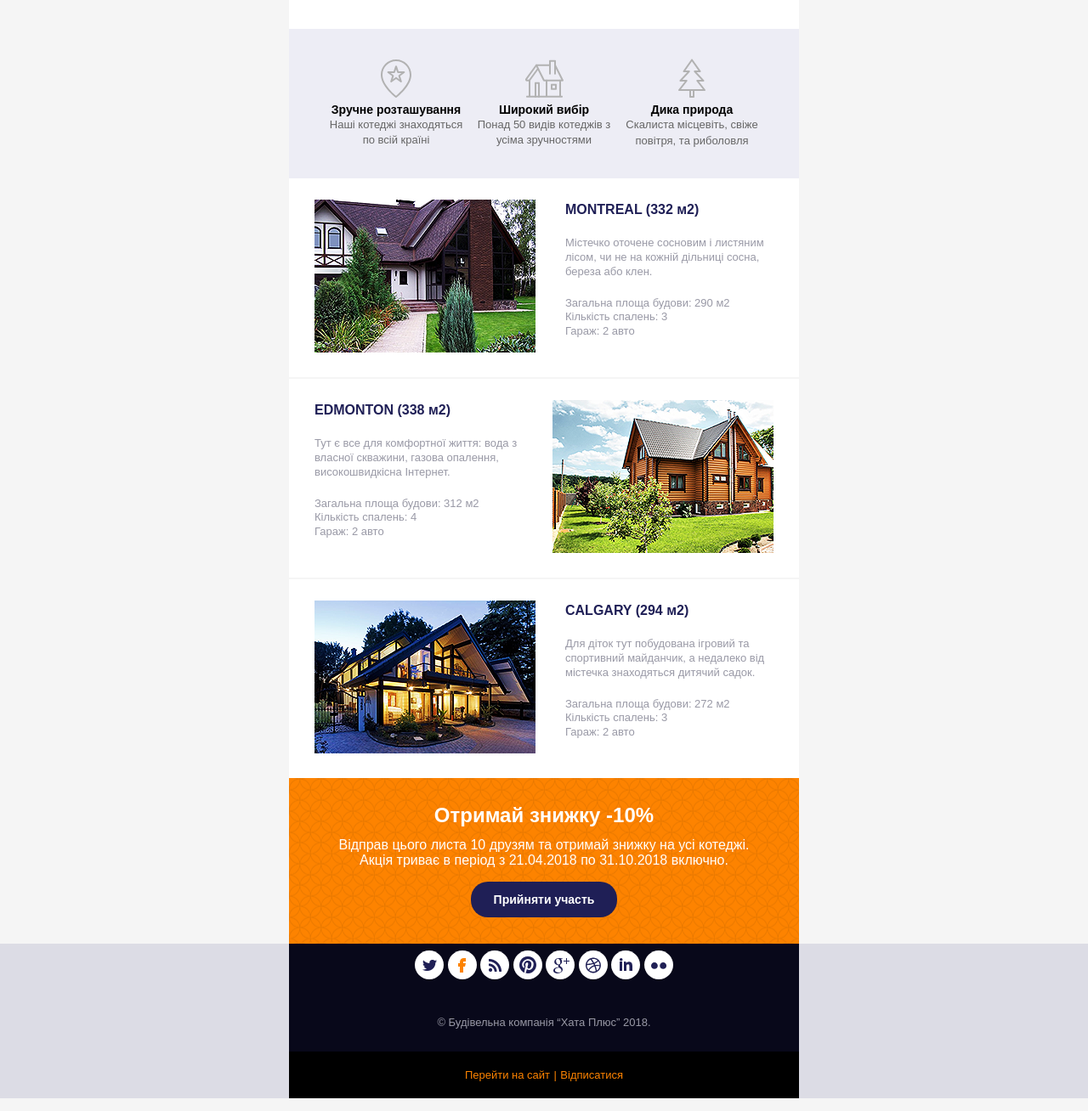
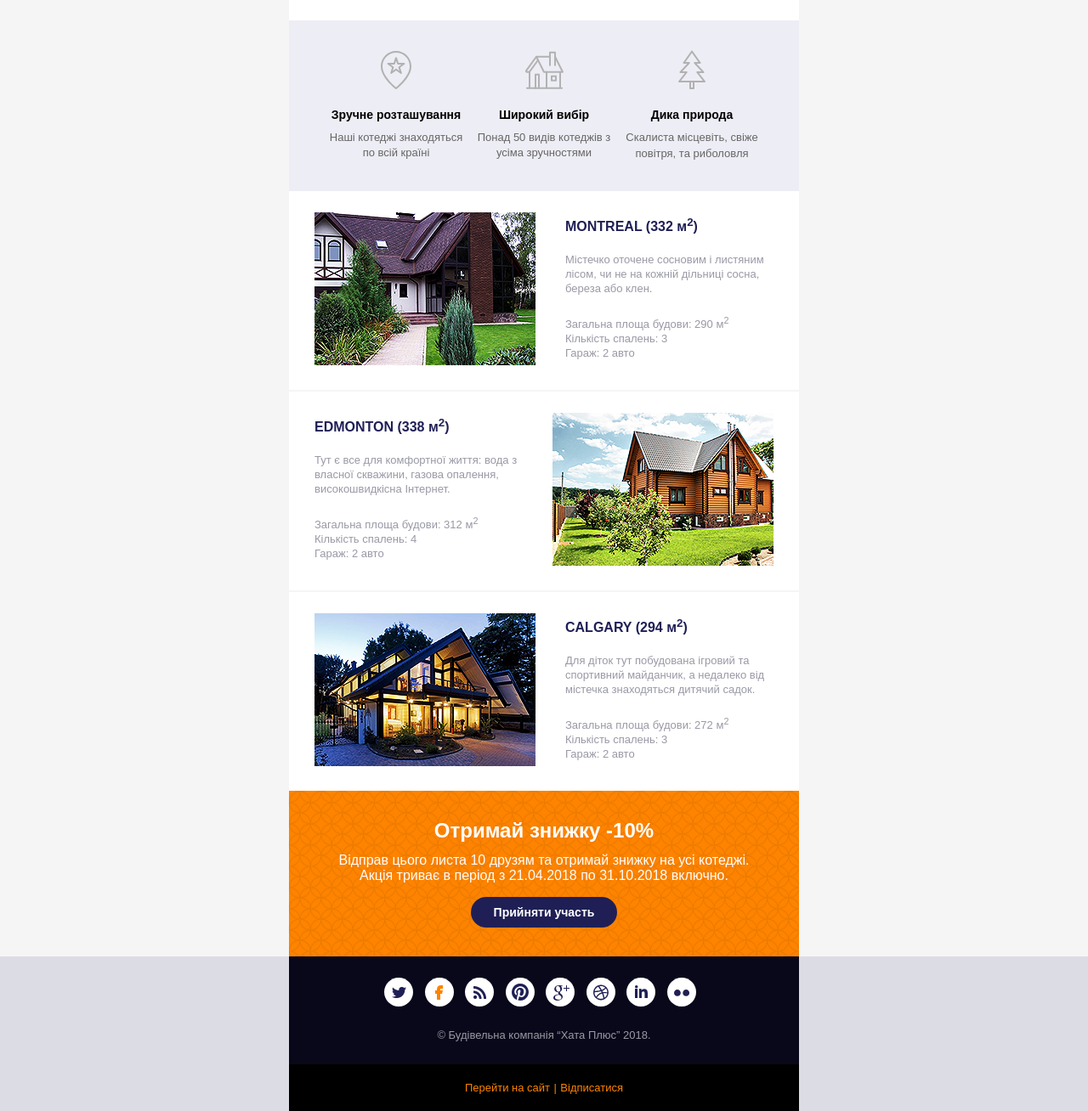
Before and after one commit to space-prog/Hata-Plus-email, a plain HTML site: page index.html in a window 1280 px wide. Shown: the part 576-1884 px from the top of the page at 85% size. Drawn offline with Linux system fonts and the light colour scheme.

Commit message:
corrected code

```diff
--- a/index.html
+++ b/index.html
@@ -17,7 +17,7 @@
             </td>
             <td style="padding-right: 31px; background: #ffffff; text-align: right;">
                 <a href="tel:+380971002525">
-                    <span><img src="https://github.com/space-prog/Hata-Plus-email/blob/master/img/phone.png?raw=true" alt="phone logo"></span>
+                    <span style="padding-right: 9px;"><img src="https://github.com/space-prog/Hata-Plus-email/blob/master/img/phone.png?raw=true" alt="phone logo"></span>
                     <span class="phone">+38(097) 100-25-25</span>
                 </a>
                 <p style="font-size: 13px;
@@ -31,13 +31,13 @@
         </tr>
         <tr>
             <td></td>
-            <td colspan="2" class="img"><a href="#"><img src="https://github.com/space-prog/Hata-Plus-email/blob/master/img/Group1.png?raw=true" alt="dsf"></a></td>
+            <td colspan="2" class="img"><a href="#"><img src="https://github.com/space-prog/Hata-Plus-email/blob/master/img/Group1.png?raw=true" alt="dsf" style="object-fit: cover;"></a></td>
             <td></td>
         </tr>
         <tr>
             <td></td>
             <td colspan="2" style="background-color: #ffffff; padding: 37px 31px;">
-                <h2 style="padding-bottom: 23px;">Компанія “Хата Плюс”</h2>
+                <h2 style="padding-bottom: 23px; line-height: 1em; font-weight: bold;">Компанія “Хата Плюс”</h2>
                 <p class="description" style="max-width: 515px; line-height: 24px; color: #666666; padding-bottom: 21px;">Напевно кожен з нас
                     не раз думав про те, щоб купити будинок котедж
                     і насолоджуватися життям в гармонії з природою. Дійсно, для багатьох жителів мегаполісу заміська
@@ -81,10 +81,10 @@
                     <tr class="padding">
                         <td><img src="https://github.com/space-prog/Hata-Plus-email/blob/master/img/House1.png?raw=true" alt="House 1"></td>
                         <td>
-                            <h2 class="title">MONTREAL (332 м2)</h2>
+                            <h2 class="title">MONTREAL (332 м<sup>2</sup>)</h2>
                             <p class="description pb" style="max-width: 260px;">Містечко оточене сосновим і листяним
                                 лісом, чи не на кожній дільниці сосна, береза або клен.</p>
-                            <p class="description">Загальна площа будови: 290 м2</p>
+                            <p class="description">Загальна площа будови: 290 м<sup>2</sup></p>
                             <p class="description">Кількість спалень: 3</p>
                             <p class="description">Гараж: 2 авто</p>
                         </td>
@@ -105,10 +105,10 @@
                     width="100%">
                     <tr class="padding">
                         <td>
-                            <h2 class="title">EDMONTON (338 м2)</h2>
+                            <h2 class="title">EDMONTON (338 м<sup>2</sup>)</h2>
                             <p class="description pb" style="max-width: 260px;;">Тут є все для комфортної життя: вода
                                 з власної скважини, газова опалення, високошвидкісна Інтернет.</p>
-                            <p class="description">Загальна площа будови: 312 м2</p>
+                            <p class="description">Загальна площа будови: 312 м<sup>2</sup></p>
                             <p class="description">Кількість спалень: 4</p>
                             <p class="description">Гараж: 2 авто</p>
                         </td>
@@ -131,11 +131,11 @@
                     <tr class="padding">
                         <td><img src="https://github.com/space-prog/Hata-Plus-email/blob/master/img/House3.png?raw=true" alt="House 2"></td>
                         <td>
-                            <h2 class="title">CALGARY (294 м2)</h2>
+                            <h2 class="title">CALGARY (294 м<sup>2</sup>)</h2>
                             <p class="description pb" style="max-width: 260px;">Для діток тут побудована ігровий
                                 та спортивний майданчик, а недалеко
                                 від містечка знаходяться дитячий садок.</p>
-                            <p class="description">Загальна площа будови: 272 м2</p>
+                            <p class="description">Загальна площа будови: 272 м<sup>2</sup></p>
                             <p class="description">Кількість спалень: 3</p>
                             <p class="description">Гараж: 2 авто</p>
                         </td>
--- a/style.css
+++ b/style.css
@@ -54,7 +54,7 @@ body {
     border: none;
     color: #ffffff;
     font-weight: bold;
-    padding: 13px 27px;
+    padding: 10px 27px;
     border-radius: 20px;
     background-color: #1f1f56;
     cursor: pointer;
@@ -62,11 +62,6 @@ body {
 }
 .socials {
     display: block;
-}
-.socials img {
-    top: 50%;
-    position: relative;
-    transform: translateY(-50%);
 }
 .flex {
     display: flex;
@@ -83,5 +78,11 @@ body {
 }
 .soc_div p {
     display: inline-block;
-    vertical-align: middle;
+    padding-right: 9px;
 }
+.adv p img {
+    padding-bottom: 16px;
+}
+.adv h2 {
+    padding-bottom: 9px;
+}
```
